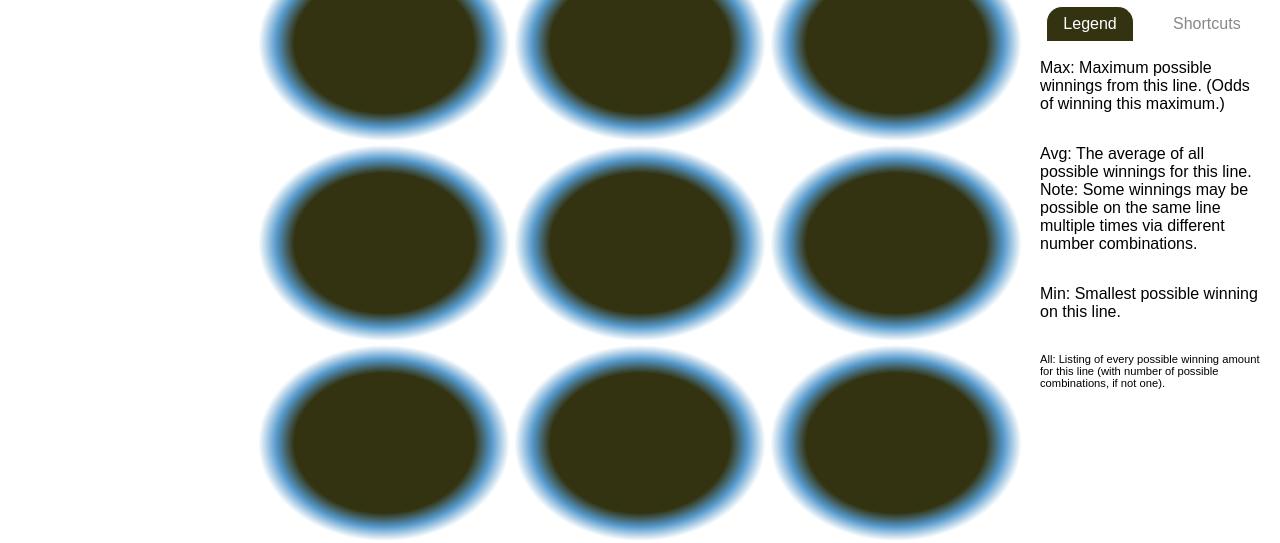
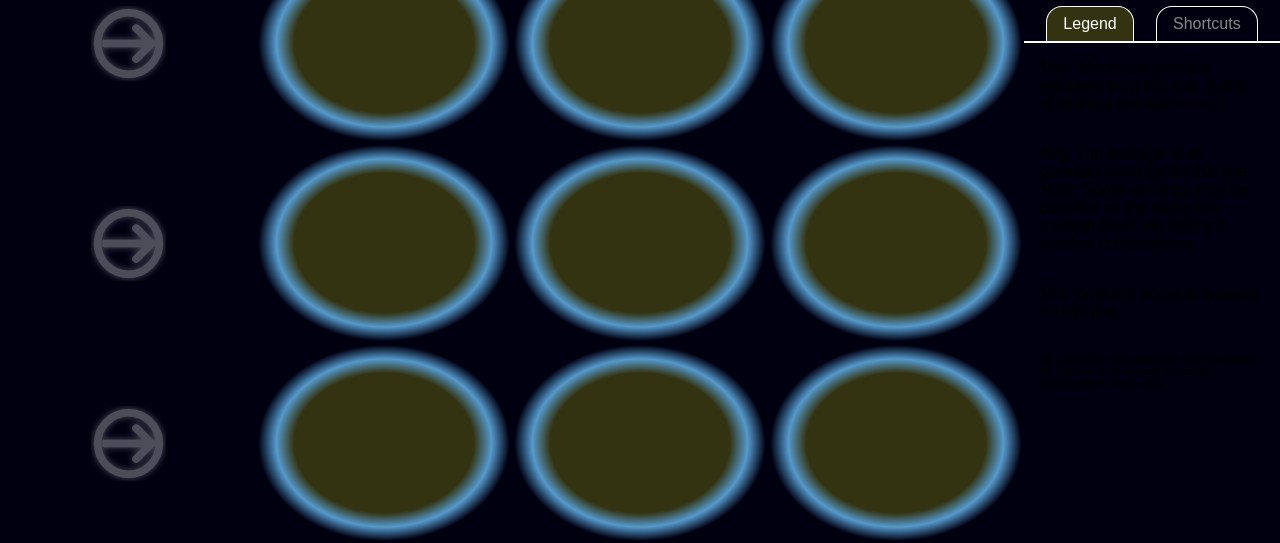
Before and after one commit to AdiaLandfall/mini-cactpot-solver, a plain HTML site: page index.html in a window 1280 px wide. Shown: the part 257-800 px from the top of the page. Drawn offline with nearby package versions, Linux system fonts and the light colour scheme; a web font is replaced by a local one.

Commit message:
Adjustment for "darkmode" appearence.

```diff
--- a/minicactpot.css
+++ b/minicactpot.css
@@ -1,9 +1,7 @@
 html, body, .card-content, .number-picker {
-    width: 100%;
-    height: 100%;
-    border: 0;
-    margin: 0;
-    padding: 0;
+    width: 100%; height: 100%;
+    border: 0; margin: 0; padding: 0;
+    background: #001;
 }
 
 body{
```
